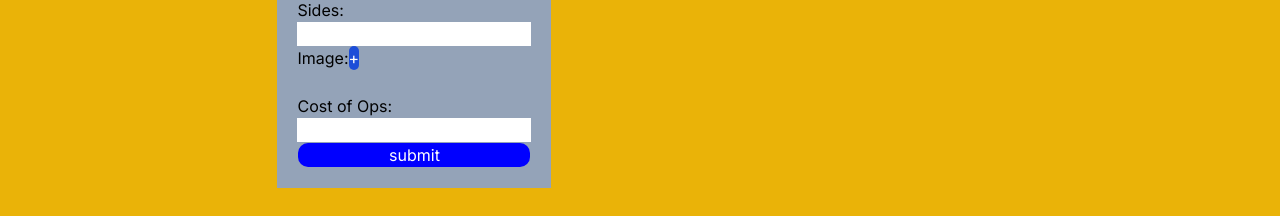
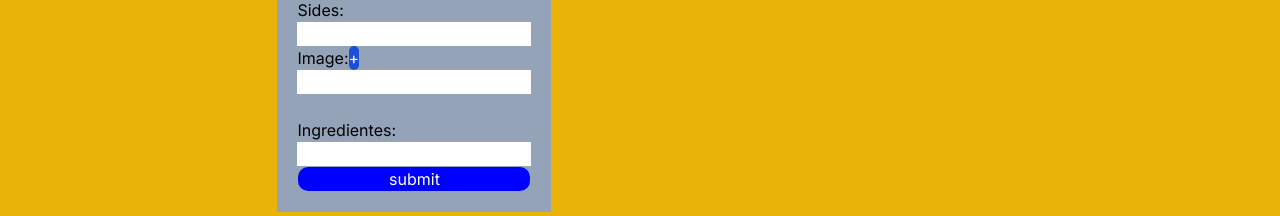
Before and after one commit to Pivanrios/laCooperativa, a Next.js app: page /admin/products in a window 1280 px wide. Shown: the part 276-492 px from the top of the page. Built offline with nearby package versions, Linux system fonts and the light colour scheme; no server answers; the database is empty.

Commit message:
change properties

```diff
--- a/src/components/DishForm/DishForm.jsx
+++ b/src/components/DishForm/DishForm.jsx
@@ -20,7 +20,7 @@ function DishForm() {
             <input type="number" name="price" id="price" required/>
         </label>
         <label htmlFor="">Cost of Ingredients:
-            <input type="number" name="costs" id="costs" required />
+            <input type="number" name="cost" id="cost" required />
         </label>
         <label htmlFor="">Description:
             <textarea name="desc" id="desc" required></textarea>
@@ -30,9 +30,10 @@ function DishForm() {
         </label>
         <label htmlFor="">Image:
             <button className="text-white bg-blue-700 rounded-full">+</button>
+            <input type="text" name="imagen" id="imagen" />
         </label><br></br>
-        <label htmlFor="">Cost of Ops:
-            <input type="number" name="opsCost" id="opsCost" />
+        <label htmlFor="">Ingredientes:
+            <input type="text" name="ing" id="ing" />
         </label>
         <button className="btn">submit</button>
     </form>
--- a/src/lib/products.js
+++ b/src/lib/products.js
@@ -8,17 +8,18 @@ export async function addProduct(formData){
     console.log("adding product..")
     try {
         //getValues from input form
-        const {name, price, costs, desc, sides, opsCost} = Object.fromEntries(formData);
+        const {name, price, cost, desc, sides, ing} = Object.fromEntries(formData);
         console.log("entries:",name,price);
         const timestamp = new Date().toDateString();
         //post doc on collection
         const docRef = await addDoc(collection(db, "productos"),{
             name: name,
             price: price,
-            costs: costs,
+            cost: cost,
             desc: desc,
             sides: sides,
-            opsCost:opsCost
+            imagen:"",
+            ing: ing
         })
         console.log("...new dish added")
     } catch (error) {
```
